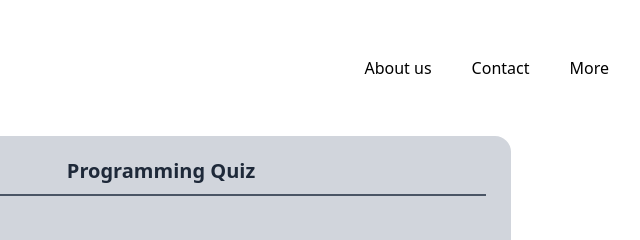
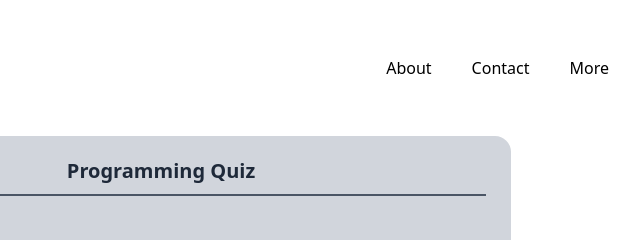
Before and after one commit to Shivayan09/Quiz-web-app, a website: page index.html in a window 1280 px wide. Shown: the top 240 px of the page, 479-1119 px from the left. Drawn offline with Linux system fonts and the light colour scheme.

Commit message:
Update index.html

```diff
--- a/index.html
+++ b/index.html
@@ -10,7 +10,7 @@
     <nav class="h-14 mx-32 px-16 my-10 flex items-center justify-between">
         <div class="heading text-black font-bold text-xl">CodeMaster</div>
         <li class="text-black flex space-x-10">
-            <ul class="transition transform duration-300 hover:scale-[1.02] hover:cursor-pointer">About us</ul>
+            <ul class="transition transform duration-300 hover:scale-[1.02] hover:cursor-pointer">About</ul>
             <ul class="transition transform duration-300 hover:scale-[1.02] hover:cursor-pointer">Contact</ul>
             <ul class="transition transform duration-300 hover:scale-[1.02] hover:cursor-pointer">More</ul>
         </li>
```
